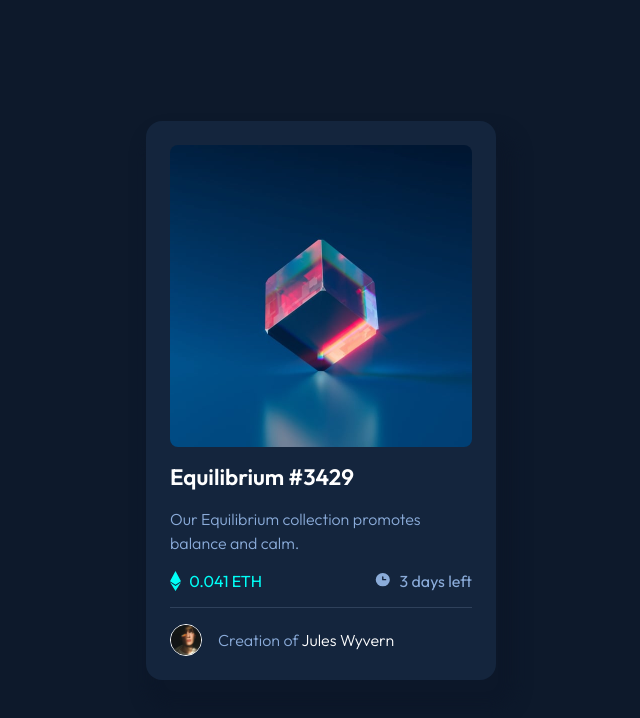
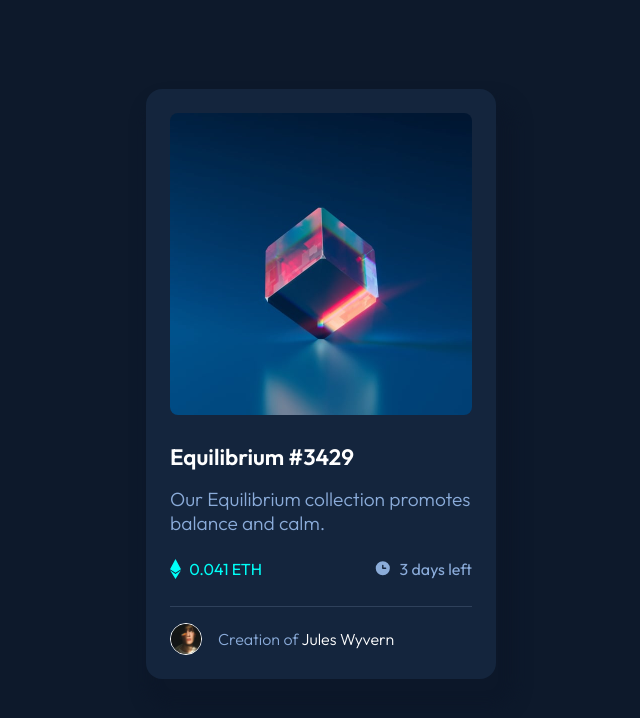
Before and after one commit to serhii-bielik/fm-nft-preview-card-component, a plain HTML site: page index.html in a window 1280 px wide. Shown: the whole page, without its empty margins (319-959 px from the left). Drawn offline with Linux system fonts and the light colour scheme.

Commit message:
add desktop layout

```diff
--- a/style.css
+++ b/style.css
@@ -126,7 +126,6 @@ a:hover {
   width: 1.1rem;
   height: 1.1rem;
   margin-right: 0.5rem;
-
 }
 .nft__price-icon-eth {
   width: 0.7rem;
@@ -155,3 +154,25 @@ a:hover {
   border-radius: 50%;
   border: 1px solid var(--white);
 }
+
+/* Desktop */
+
+@media (min-width: 600px) {
+  .nft {
+    margin-bottom: 2rem;
+  }
+
+  .nft-image-container {
+    margin-bottom: 1.8rem;
+  }
+
+  .nft__description {
+    font-size: 1.2rem;
+    line-height: 1.5rem;
+    margin-bottom: 1.5rem;
+  }
+
+  .nft__price {
+    padding-bottom: 1.7rem;
+  }
+}
```
